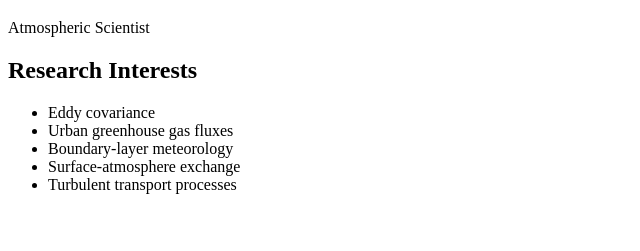
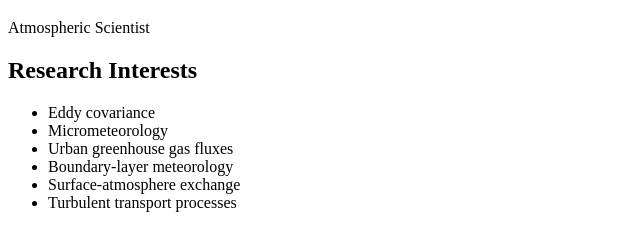
Before and after one commit to changxing0609/changxing0609.github.io, a plain HTML site: page index.html in a window 1280 px wide. Shown: the part 61-312 px from the top of the page, without its empty margins (0-640 px from the left). Drawn offline with Linux system fonts and the light colour scheme.

Commit message:
Update index.html

```diff
--- a/index.html
+++ b/index.html
@@ -16,6 +16,7 @@ Atmospheric Scientist
 
 <ul>
   <li>Eddy covariance</li>
+  <li>Micrometeorology</li>
   <li>Urban greenhouse gas fluxes</li>
   <li>Boundary-layer meteorology</li>
   <li>Surface-atmosphere exchange</li>
```
